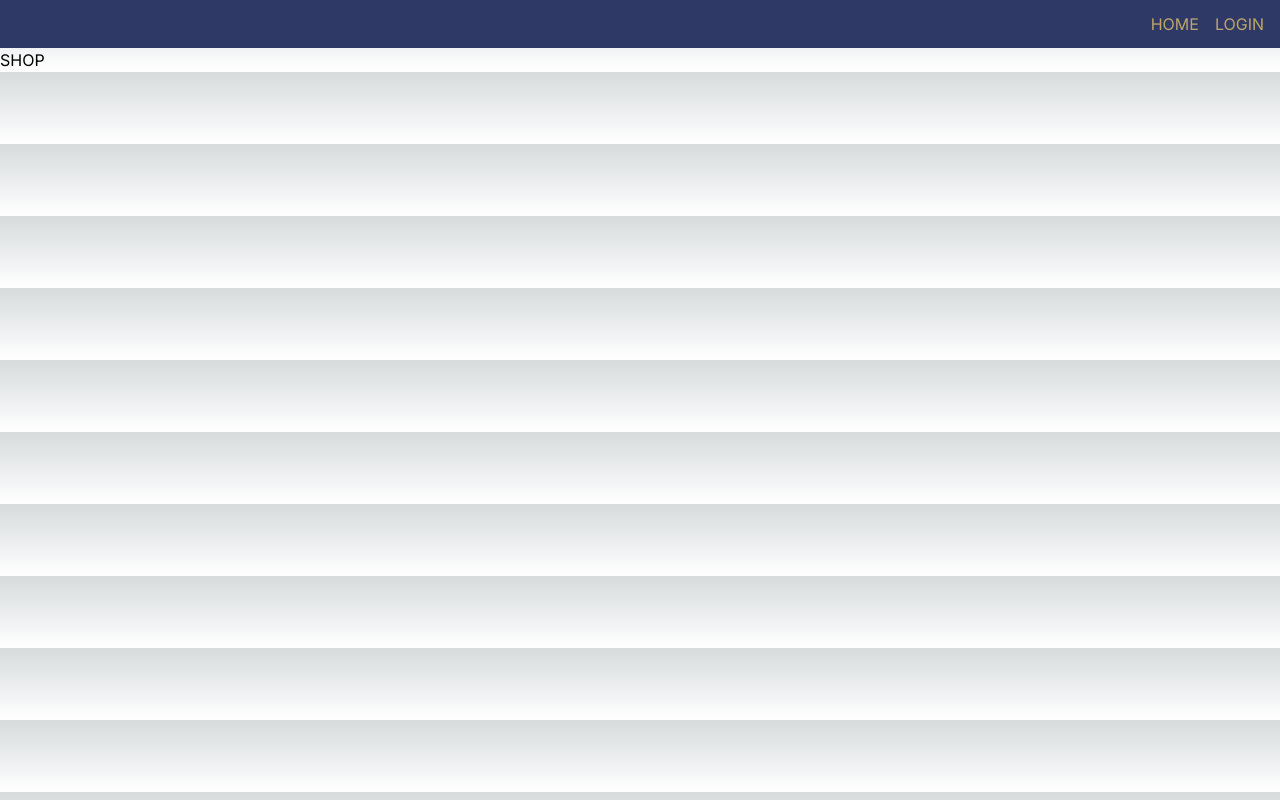
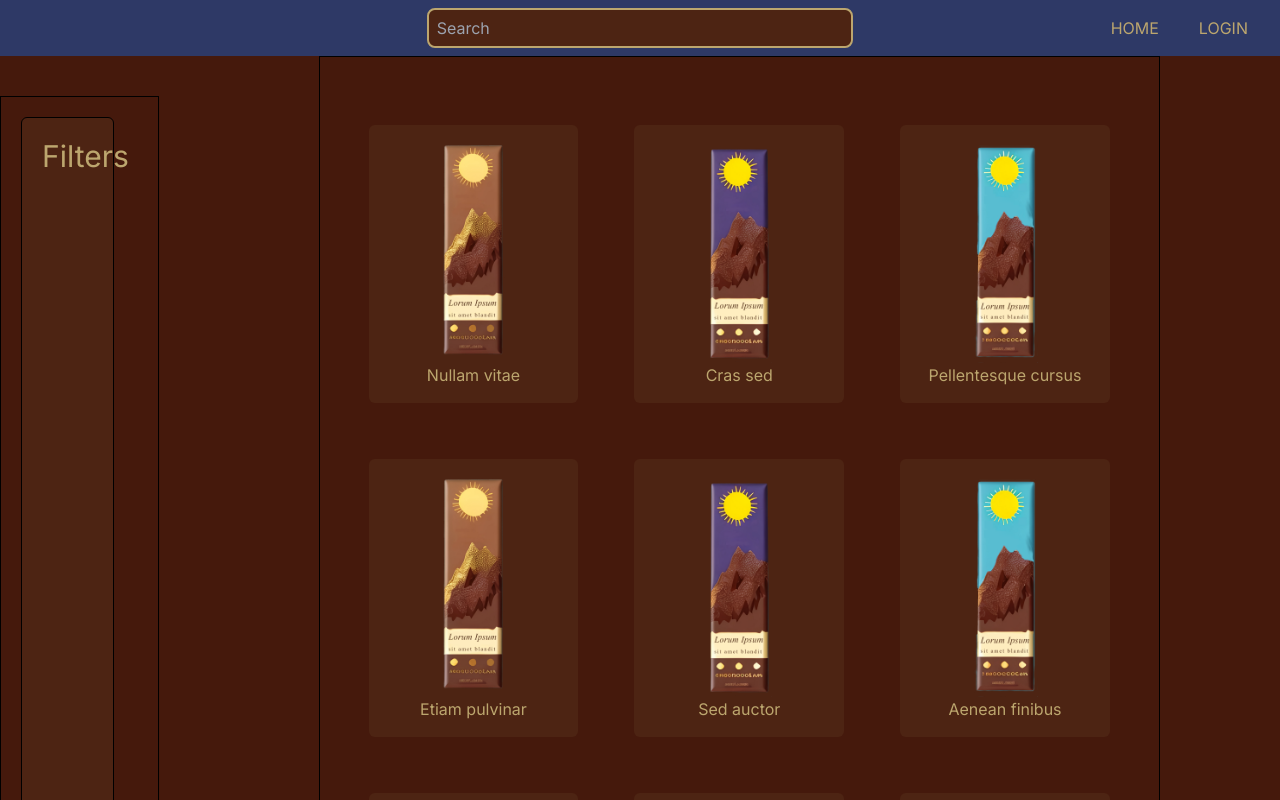
Before and after one commit to Kadgar782/ChocolateLanding, a Next.js app: page /shop in a window 1280 px wide. Shown: the top 800 px of the page. Built offline with nearby package versions, Linux system fonts and the light colour scheme.

Commit message:
Made a prototype of the search and store I also deleted the unused colors

```diff
--- a/app/components/accordion.tsx
+++ b/app/components/accordion.tsx
@@ -4,8 +4,6 @@ import {
   AccordionHeader,
   AccordionBody,
 } from "@material-tailwind/react";
-
-import { ChevronUp } from "lucide-react";
 import React from "react";
 import { useState } from "react";
 
--- a/app/layout.tsx
+++ b/app/layout.tsx
@@ -18,14 +18,24 @@ export default function RootLayout({
   return (
     <html lang="en">
       <body className={inter.className}>
-        <section className="flex h-12 flex-row-reverse content-center">
-          <nav className="flex grow flex-row-reverse  bg-accent text-text ">
-            <Link className="self-center px-2 pr-4" href="/login">
-              LOGIN
-            </Link>
-            <Link className="self-center pr-2" href="/">
-              HOME
-            </Link>
+        <section className="flex h-14 flex-row content-center ">
+          <nav className="flex grow flex-row bg-accent text-text ">
+            <div className="Logo w-1/3"></div>
+            {/* it will be necessary to add redux */}
+            <div className="searchBar flex min-h-[40px] w-1/3 content-center justify-center self-center rounded-lg border-2 border-text bg-primary  ">
+              <input
+                placeholder="Search"
+                className="w-full rounded-lg border-text  bg-primary pl-2 text-text"
+              />
+            </div>
+            <div className=" button-group flex w-1/3  items-center justify-end">
+              <Link className="pr-8" href="/">
+                HOME
+              </Link>
+              <Link className="px-2 pr-8" href="/login">
+                LOGIN
+              </Link>
+            </div>
           </nav>
         </section>
         {children}
--- a/app/shop/page.tsx
+++ b/app/shop/page.tsx
@@ -1,4 +1,54 @@
+"use client";
+
+import { Products } from "@/components/carousel";
+import { useState } from "react";
+import type { InputProps } from "@material-tailwind/react";
+
 export default function Home() {
-    return (
-        <h1>SHOP</h1>
-    )}
+  const products: Products = [
+    { image: "/img/Brown.png", name: "Nullam vitae ", id: 1 },
+    { image: "/img/Violet.png", name: "Cras sed", id: 2 },
+    { image: "/img/Blue.png", name: "Pellentesque cursus", id: 3 },
+    { image: "/img/Brown.png", name: "Etiam pulvinar", id: 4 },
+    { image: "/img/Violet.png", name: "Sed auctor", id: 5 },
+    { image: "/img/Blue.png", name: "Aenean finibus", id: 6 },
+    { image: "/img/Brown.png", name: "Curabitur vestibulum", id: 7 },
+    { image: "/img/Violet.png", name: "Duis vestibulum", id: 8 },
+    { image: "/img/Blue.png", name: "Suspendisse", id: 9 },
+    { image: "/img/Brown.png", name: "Aliquam fermentum", id: 10 },
+  ];
+
+  const filteredProducts: Products = [];
+  const [query, setQuery] = useState<string>("");
+  const [color, setColor] = useState<string>("");
+  const [filteredBy, setFilteredBy] = useState<string>("popularity");
+
+  return (
+    <section className="wholePage flex min-h-screen w-full justify-end bg-background">
+      <aside className="mt-10 flex w-1/5 border p-5">
+        <section className=" filters flex w-4/5 justify-start rounded-md border bg-primary">
+          <h1 className="pl-5 pt-5 text-3xl text-text">Filters</h1>
+        </section>
+      </aside>
+      <div className="flex flex-col items-center justify-center">
+        <section className="products ml-10 flex w-3/4 flex-row flex-wrap justify-center border pt-10">
+          {/* In the future there will be filtered products here */}
+          {products.map(({ image, name, id }) => (
+            <section
+              className=" img-slider-card max-h-auto m-7 flex w-1/4  flex-col items-center rounded-md  bg-primary p-4 text-center "
+              key={id}
+            >
+              <img
+                key={id}
+                src={image}
+                alt={name}
+                className="img-slider-img  flex h-auto max-h-[164px] max-w-full flex-shrink-0 flex-grow-0 hover:-translate-y-1 lg:max-h-[222px]"
+              />
+              <h1 className="img-slider-text text-text">{name}</h1>
+            </section>
+          ))}
+        </section>
+      </div>
+    </section>
+  );
+}
--- a/tailwind.config.ts
+++ b/tailwind.config.ts
@@ -20,17 +20,10 @@ const config: Config = {
       text: "#bca66e",
       textAlt: "#928581",
       background: "#45190c",
-      backgroundCard: "#43190b",
       bento: "#ddcea0",
       primary: "#4d2413",
       secondary: "#240800",
       accent: "#2E3966",
-      citrine: "#EBE066",
-      bluencs: "#0976E3",
-      cornellred: "#BF211E",
-      brown: "#653527",
-      black: "#000000",
-      white: "#f5f5f5",
     },
     extend: {
       backgroundImage: {
```
